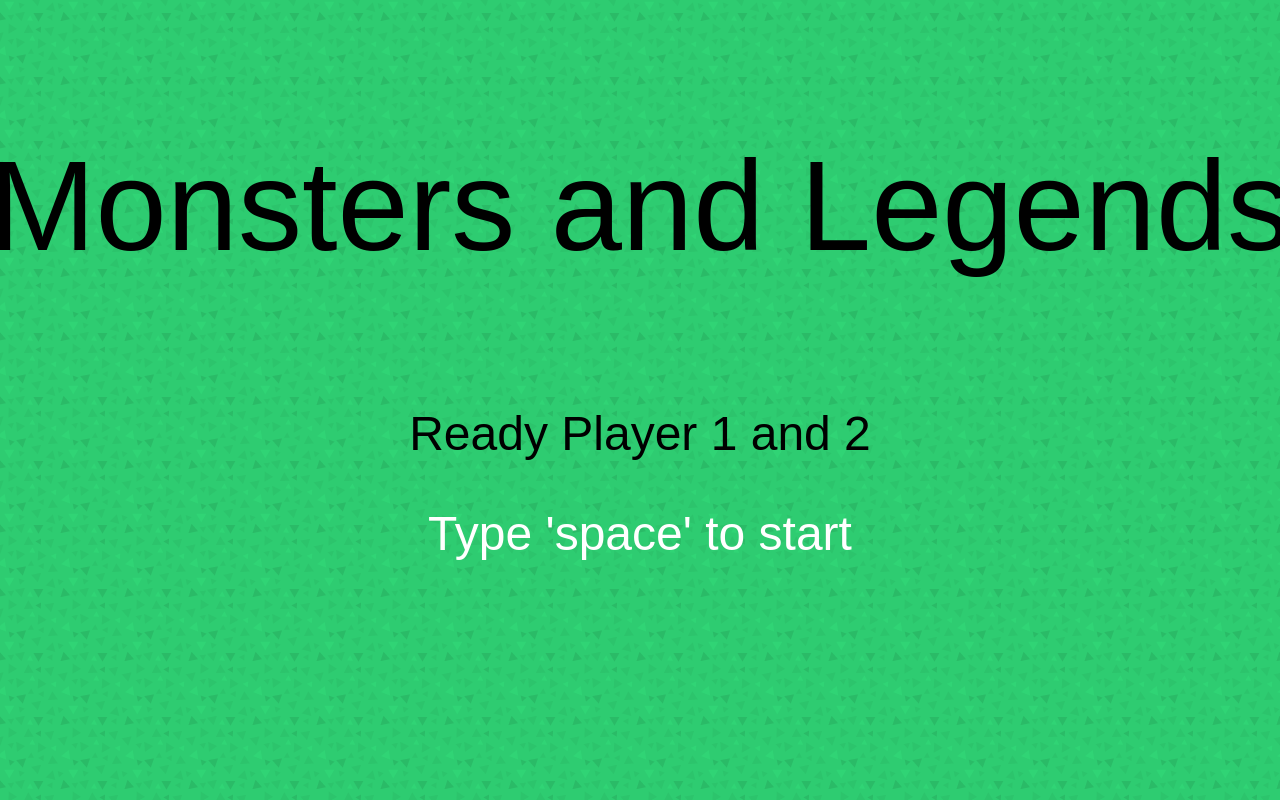
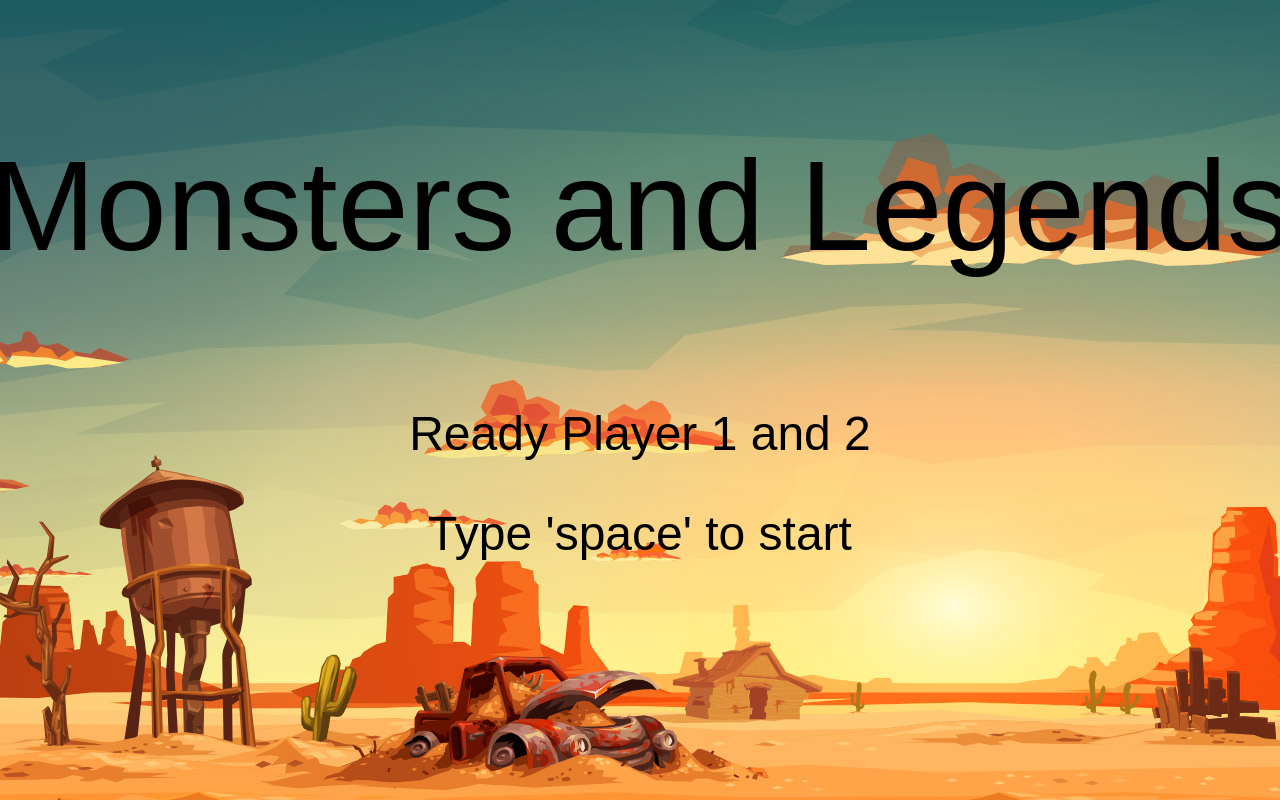
Before and after one commit to barb0019/Serious-Game_BSF, a website with bundled scripts: page index.html in a window 1280 px wide. Built offline with nearby package versions, Linux system fonts and the light colour scheme.

Commit message:
change background
changed to a dessert background

```diff
--- a/assets/css/app.css
+++ b/assets/css/app.css
@@ -3,5 +3,5 @@ body {
 }
 
 canvas{
-    background-image: url("./../img/mapTile_022.png");
+    background-image: url("./../img/Desert-BackgroundStart.png");
 }
--- a/src/Start.ts
+++ b/src/Start.ts
@@ -59,9 +59,9 @@ export default class Start extends Scene {
     // Show score
     const centerX = this.game.canvas.width / 2;
     this.game.writeTextToCanvas('Monsters and Legends', 128, centerX, 250, 'center', 'black');
-    this.game.writeTextToCanvas(`Ready ${this.game.getUser().getName()} and 2`, 48, centerX,
+    this.game.writeTextToCanvas(`Ready ${this.game.getUser().getName()}`, 48, centerX,
       450, 'center', 'black');
     this.game.writeTextToCanvas("Type 'space' to start", 48, centerX,
-      550, 'center', 'white');
+      550, 'center', 'black');
   }
 }
--- a/src/UserData.ts
+++ b/src/UserData.ts
@@ -11,7 +11,7 @@ export default class UserData {
   public constructor() {
     this.level = 1;
     this.score = 0;
-    this.name = 'Player 1';
+    this.name = 'Player 1 and 2';
   }
 
   /**
```
Also changed, not shown: build/Start.js, build/UserData.js, 2 other files.
